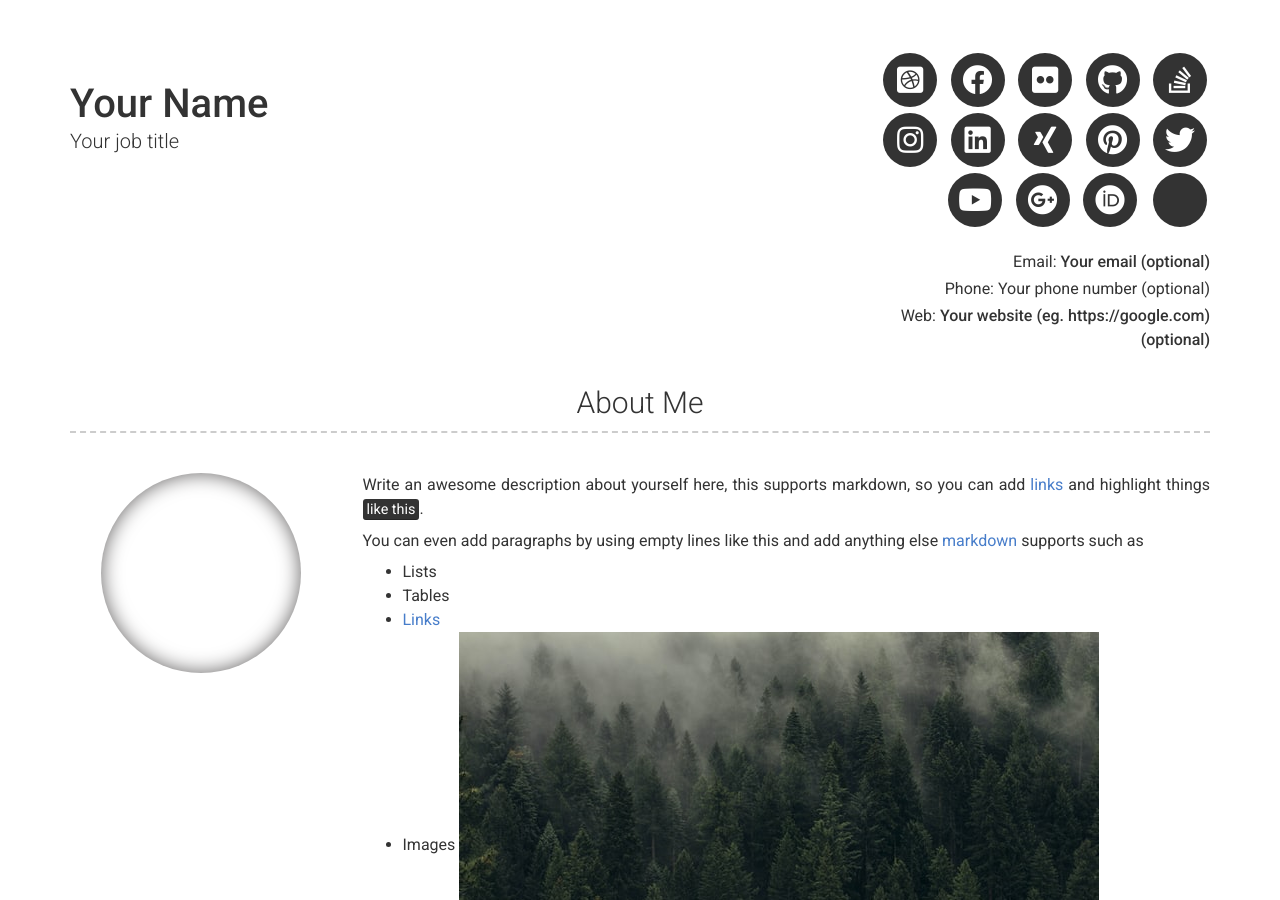
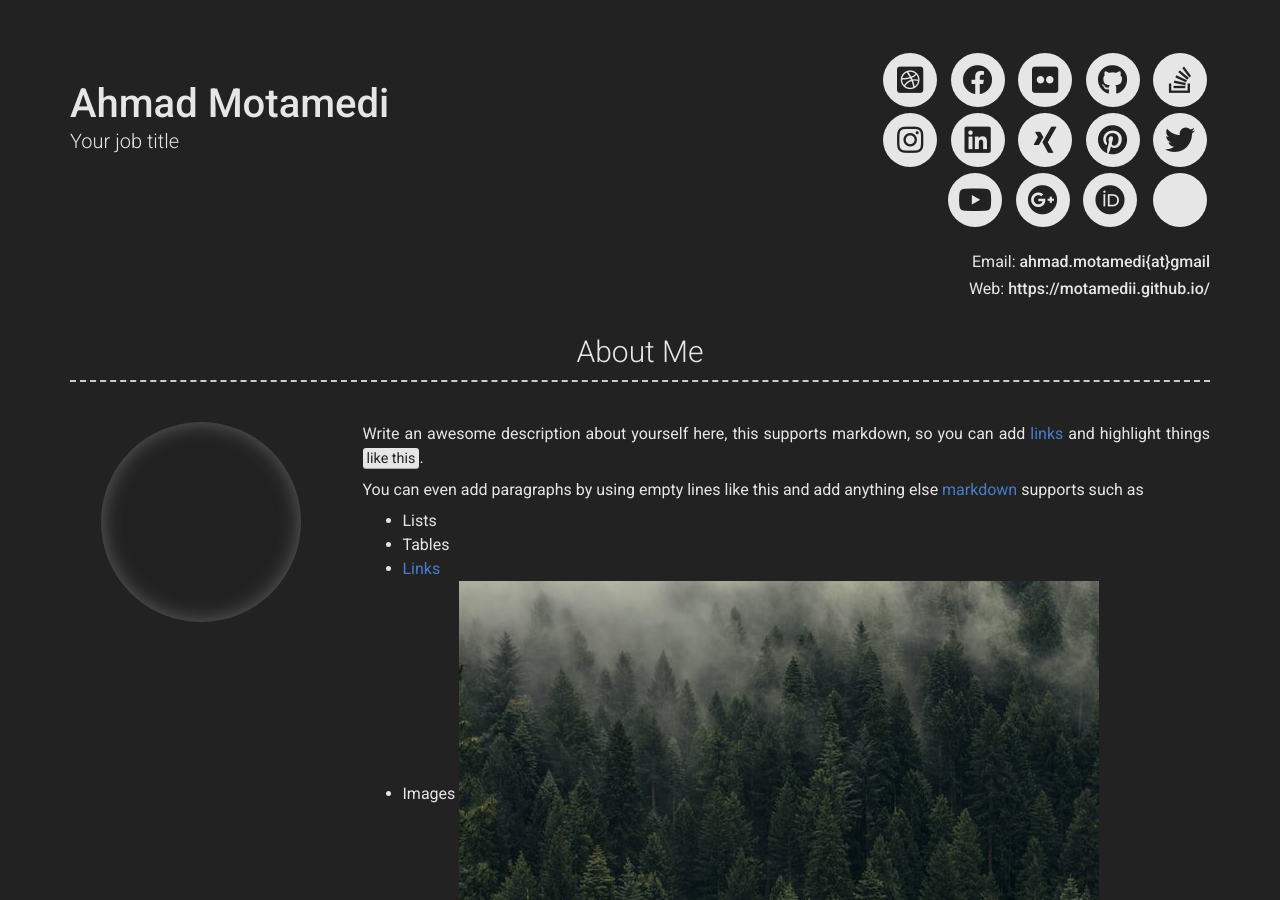
Before and after one commit to motamedee/motamedee.github.io, a Jekyll site: the page built from index.md, in a window 1280 px wide and 900 px high. Built offline with Jekyll 4.4.1, drawn with Linux system fonts in a browser that asks for light colours; nearby versions of some CDN libraries; some of the changed text lies outside the part shown.

Commit message:
edit name

```diff
--- a/_config.yml
+++ b/_config.yml
@@ -6,17 +6,17 @@ repository: Git repository where your resume will be hosted, only required if yo
 version: 2
 
 # Personal info
-name: Your Name
+name: Ahmad Motamedi
 title: Your job title
-email: Your email (optional)
+email: ahmad.motamedi{at}gmail
 # email_title: Email (Email title override)
-phone: Your phone number (optional)
+# phone: Your phone number (optional)
 # phone_title: Phone (Phone title override)
-website: Your website (eg. https://google.com)(optional)
+website: https://motamedii.github.io/
 # website_title: Web (Website title override)
 
 # Dark Mode (true/false/never)
-darkmode: false
+darkmode: true
 
 # Social links
 twitter_username: jekyllrb
```
